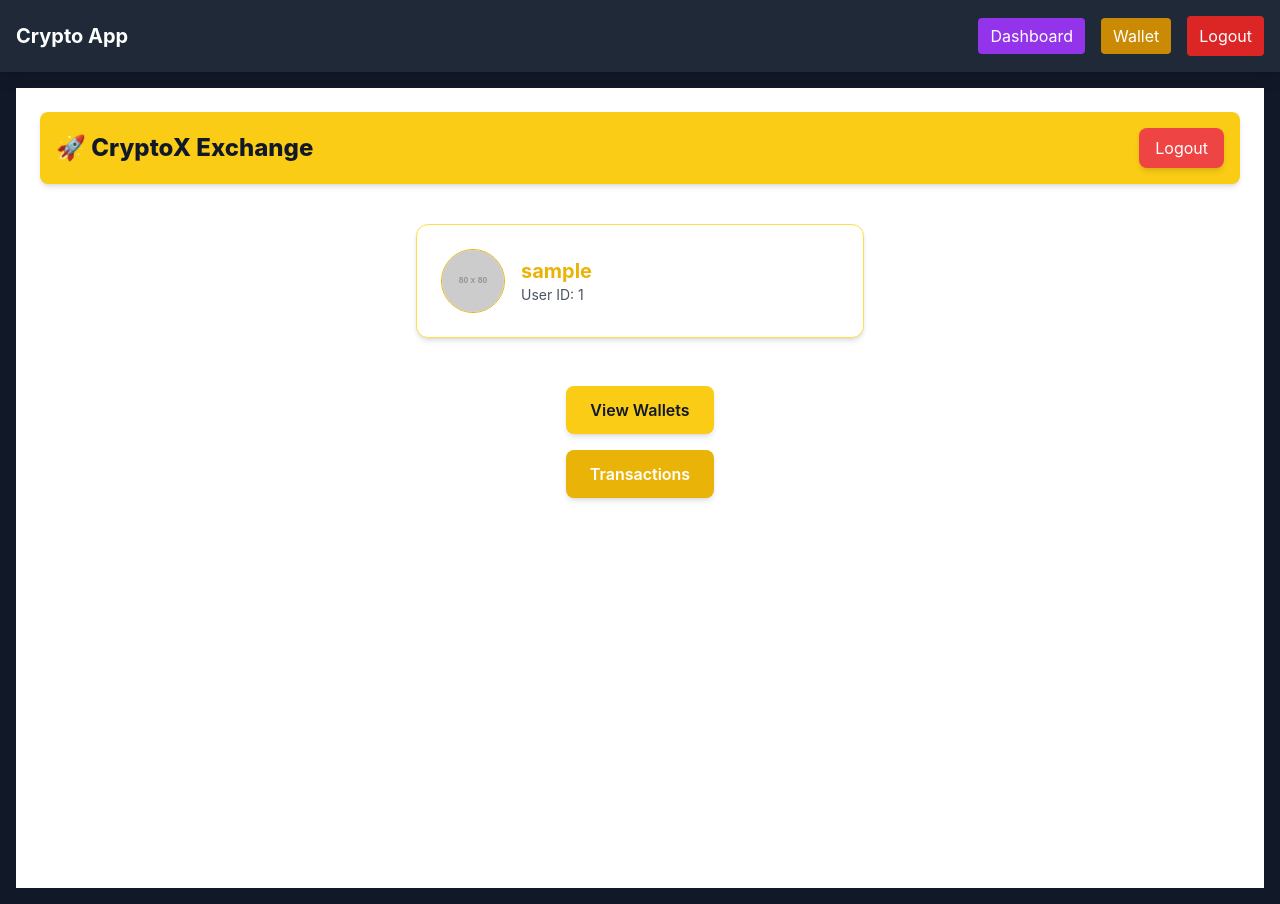
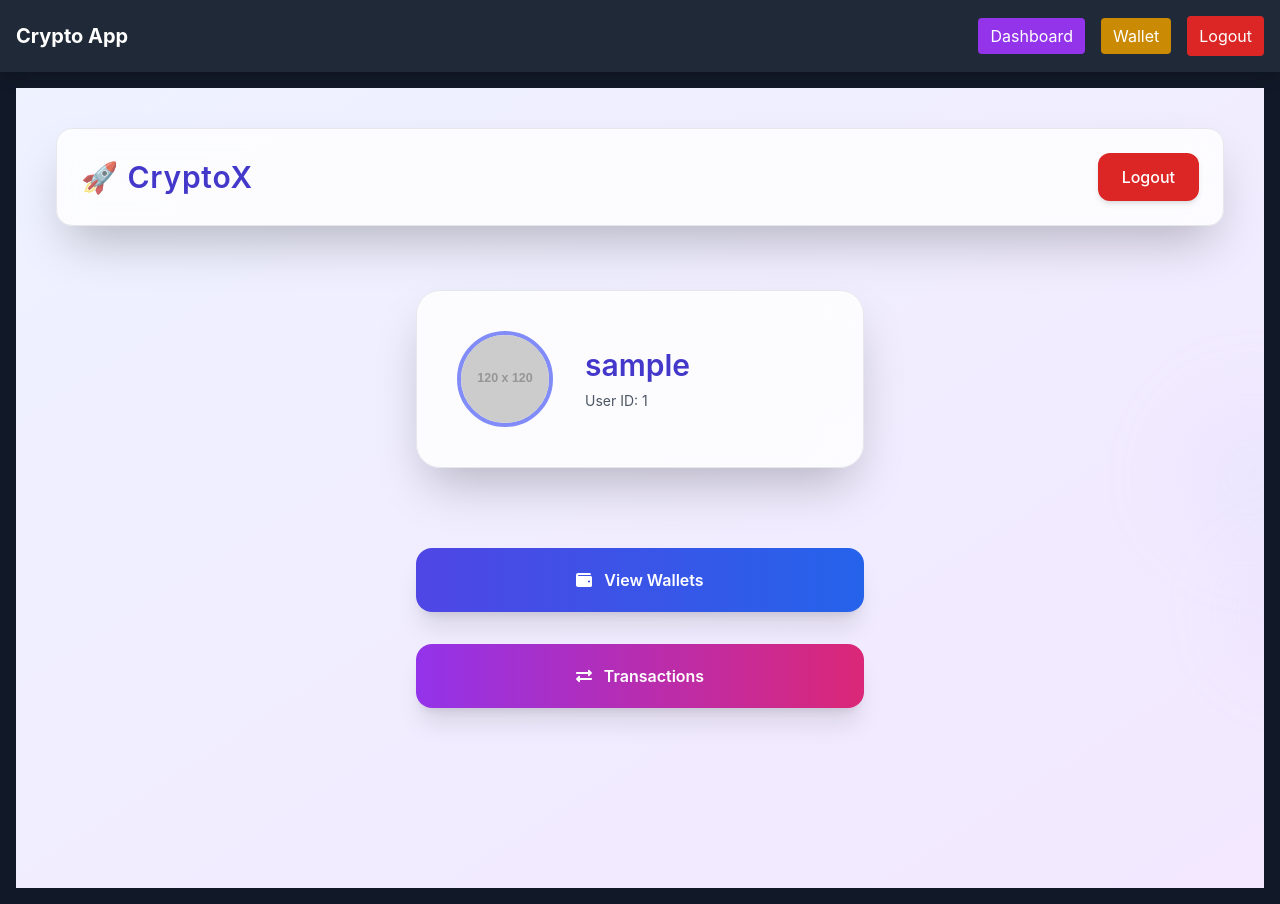
Before and after one commit to sooryanathg/Crypto, a React (Create React App) app in the folder crypto-frontend/: page /dashboard in a window 1280 px wide. Built offline with nearby package versions, Linux system fonts and the light colour scheme; sample sign-in values are in the browser's storage.

Commit message:
css improved

```diff
--- a/crypto-frontend/package.json
+++ b/crypto-frontend/package.json
@@ -13,6 +13,7 @@
     "framer-motion": "^12.4.7",
     "react": "^19.0.0",
     "react-dom": "^19.0.0",
+    "react-icons": "^5.5.0",
     "react-router-dom": "^7.2.0",
     "react-scripts": "5.0.1",
     "web-vitals": "^2.1.4"
--- a/crypto-frontend/src/Dashboard.js
+++ b/crypto-frontend/src/Dashboard.js
@@ -1,10 +1,13 @@
-import { useEffect } from "react";
+import { useEffect, useState } from "react";
 import { useNavigate } from "react-router-dom";
+import { motion, AnimatePresence } from "framer-motion";
+import { FaWallet, FaExchangeAlt, FaCog } from "react-icons/fa";
 
 const Dashboard = () => {
   const navigate = useNavigate();
   const userId = localStorage.getItem("user_id");
   const username = localStorage.getItem("username");
+  const [isProfileHovered, setIsProfileHovered] = useState(false);
 
   useEffect(() => {
     if (!userId) {
@@ -18,48 +21,120 @@ const Dashboard = () => {
     window.location.href = "/login";
   };
 
+  const navVariants = {
+    hidden: { opacity: 0, y: -30 },
+    visible: { opacity: 1, y: 0, transition: { duration: 0.7, ease: "easeOut" } },
+  };
+
+  const profileVariants = {
+    hidden: { opacity: 0, scale: 0.9, y: 20 },
+    visible: { opacity: 1, scale: 1, y: 0, transition: { duration: 0.9, ease: [0.6, 0.05, 0.01, 0.9] } }, // Modified ease
+    hover: { scale: 1.05, boxShadow: "0 10px 25px rgba(0, 0, 0, 0.2)", transition: { duration: 0.3 } },
+  };
+
+  const buttonVariants = {
+    hidden: { opacity: 0, y: 30 },
+    visible: { opacity: 1, y: 0, transition: { duration: 0.8, delay: 0.3, ease: "easeInOut" } }, // Modified ease
+    hover: { scale: 1.03, boxShadow: "0 8px 20px rgba(0, 0, 0, 0.15)", transition: { duration: 0.3 } },
+    tap: { scale: 0.98 },
+  };
+
   return (
-    <div className="min-h-screen bg-white text-gray-900 flex flex-col items-center p-6">
-      {/* 🔹 Navigation Bar */}
-      <nav className="bg-yellow-400 w-full p-4 flex justify-between items-center rounded-lg shadow-md">
-        <h1 className="text-2xl font-extrabold text-gray-900">🚀 CryptoX Exchange</h1>
-        <button
+    <motion.div
+      initial={{ opacity: 0 }}
+      animate={{ opacity: 1 }}
+      exit={{ opacity: 0 }}
+      className="min-h-screen bg-gradient-to-br from-indigo-50 to-purple-100 text-gray-800 flex flex-col items-center p-10 relative overflow-hidden"
+    >
+      <motion.div
+        initial={{ x: -200, y: 100, rotate: 45, opacity: 0 }}
+        animate={{ x: "100vw", y: "50vh", rotate: 360, opacity: 0.2, transition: { duration: 10, repeat: Infinity, ease: "linear" } }}
+        className="absolute w-40 h-40 bg-gradient-to-r from-blue-300 to-purple-300 rounded-full blur-2xl"
+      />
+      <motion.div
+        initial={{ x: "100vw", y: "80vh", rotate: -45, opacity: 0 }}
+        animate={{ x: -100, y: "20vh", rotate: -360, opacity: 0.2, transition: { duration: 12, repeat: Infinity, ease: "linear" } }}
+        className="absolute w-32 h-32 bg-gradient-to-r from-pink-300 to-indigo-300 rounded-full blur-2xl"
+      />
+
+      <motion.nav
+        variants={navVariants}
+        initial="hidden"
+        animate="visible"
+        className="bg-white bg-opacity-80 backdrop-filter backdrop-blur-lg w-full p-6 flex justify-between items-center rounded-2xl shadow-2xl border border-gray-200"
+      >
+        <h1 className="text-3xl font-semibold text-indigo-700 tracking-wide">
+          <span className="text-indigo-500 animate-pulse">🚀</span> CryptoX
+        </h1>
+        <motion.button
+          whileHover={{ scale: 1.05 }}
+          whileTap={{ scale: 0.95 }}
           onClick={handleLogout}
-          className="bg-red-500 hover:bg-red-600 px-4 py-2 rounded-lg shadow-md text-white transition-all"
+          className="bg-red-600 hover:bg-red-700 px-6 py-3 rounded-xl shadow-md text-white font-medium transition-colors duration-300"
         >
           Logout
-        </button>
-      </nav>
+        </motion.button>
+      </motion.nav>
 
-      {/* 🔹 Profile Card */}
-      <div className="mt-10 bg-white p-6 rounded-xl shadow-md border border-yellow-300 max-w-md w-full flex items-center space-x-4">
-        <img
-          src="https://via.placeholder.com/80"
-          alt="Profile"
-          className="w-16 h-16 rounded-full border border-yellow-500"
-        />
+      <motion.div
+        variants={profileVariants}
+        initial="hidden"
+        animate="visible"
+        whileHover="hover"
+        onMouseEnter={() => setIsProfileHovered(true)}
+        onMouseLeave={() => setIsProfileHovered(false)}
+        className="mt-16 bg-white bg-opacity-80 backdrop-filter backdrop-blur-lg p-10 rounded-3xl shadow-2xl border border-gray-200 max-w-md w-full flex items-center space-x-8 relative"
+      >
+        <div className="relative">
+          <img
+            src="https://via.placeholder.com/120"
+            alt="Profile"
+            className="w-24 h-24 rounded-full border-4 border-indigo-400 object-cover"
+          />
+          <AnimatePresence>
+            {isProfileHovered && (
+              <motion.div
+                initial={{ opacity: 0, scale: 0.8 }}
+                animate={{ opacity: 1, scale: 1 }}
+                exit={{ opacity: 0, scale: 0.8 }}
+                className="absolute inset-0 rounded-full bg-indigo-500 bg-opacity-20 backdrop-filter backdrop-blur-lg flex items-center justify-center"
+              >
+                <FaCog className="text-indigo-700 text-3xl animate-spin" />
+              </motion.div>
+            )}
+          </AnimatePresence>
+        </div>
         <div>
-          <h3 className="text-xl font-bold text-yellow-500">{username || "User"}</h3>
+          <h3 className="text-3xl font-semibold text-indigo-700 mb-2">{username || "User"}</h3>
           <p className="text-gray-600 text-sm">User ID: {userId || "N/A"}</p>
         </div>
+      </motion.div>
+
+      <div className="mt-20 flex flex-col space-y-8 w-full max-w-md">
+        <motion.button
+          variants={buttonVariants}
+          initial="hidden"
+          animate="visible"
+          whileHover="hover"
+          whileTap="tap"
+          onClick={() => navigate("/wallet")}
+          className="bg-gradient-to-r from-indigo-600 to-blue-600 text-white font-semibold py-5 px-10 rounded-2xl shadow-xl flex items-center justify-center space-x-3"
+        >
+          <FaWallet /> <span>View Wallets</span>
+        </motion.button>
+        <motion.button
+          variants={buttonVariants}
+          initial="hidden"
+          animate="visible"
+          whileHover="hover"
+          whileTap="tap"
+          onClick={() => navigate("/transactions")}
+          className="bg-gradient-to-r from-purple-600 to-pink-600 text-white font-semibold py-5 px-10 rounded-2xl shadow-xl flex items-center justify-center space-x-3"
+        >
+          <FaExchangeAlt /> <span>Transactions</span>
+        </motion.button>
       </div>
-
-      {/* 🔹 Quick Access Buttons */}
-      <div className="mt-12 flex flex-col space-y-4">
-        <button
-          onClick={() => navigate("/wallet")}
-          className="bg-yellow-400 hover:bg-yellow-500 text-gray-900 font-semibold py-3 px-6 rounded-lg shadow-md transition-all transform hover:scale-105"
-        >
-          View Wallets
-        </button>
-        <button
-          onClick={() => navigate("/transactions")}
-          className="bg-yellow-500 hover:bg-yellow-600 text-white font-semibold py-3 px-6 rounded-lg shadow-md transition-all transform hover:scale-105"
-        >
-          Transactions
-        </button>
-      </div>
-    </div>
+    </motion.div>
   );
 };
 
--- a/crypto-frontend/src/Transactions.js
+++ b/crypto-frontend/src/Transactions.js
@@ -1,22 +1,27 @@
 import { useState, useEffect } from "react";
 import { useNavigate } from "react-router-dom";
 import axios from "axios";
+import { motion, AnimatePresence } from "framer-motion";
+import { FaArrowLeft, FaCheckCircle, FaTimesCircle, FaSyncAlt } from "react-icons/fa";
 
 const Transactions = () => {
   const navigate = useNavigate();
   const userId = localStorage.getItem("user_id");
   const [transactions, setTransactions] = useState([]);
   const [message, setMessage] = useState("Loading transactions...");
+  const [loading, setLoading] = useState(true);
 
   useEffect(() => {
     if (!userId) {
       setMessage("❌ No user found. Please log in.");
+      setLoading(false);
       return;
     }
     fetchTransactions();
-  }, []);
+  }, [userId]);
 
   const fetchTransactions = async () => {
+    setLoading(true);
     try {
       const response = await axios.post(
         "http://localhost/Crypto/get_transactions.php",
@@ -32,47 +37,83 @@ const Transactions = () => {
     } catch (error) {
       console.error("Error fetching transactions:", error);
       setMessage("❌ Error fetching transactions.");
+    } finally {
+      setLoading(false);
     }
   };
 
+  const transactionVariants = {
+    hidden: { opacity: 0, y: 50, scale: 0.95 },
+    visible: { opacity: 1, y: 0, scale: 1, transition: { duration: 0.6, ease: [0.6, 0.05, -0.01, 0.9] } },
+    hover: { scale: 1.03, boxShadow: "0 10px 25px rgba(0, 0, 0, 0.2)", transition: { duration: 0.3 } },
+  };
+
+  const loadingVariants = {
+    hidden: { opacity: 0 },
+    visible: { opacity: 1, transition: { duration: 0.5 } },
+  };
+
   return (
-    <div className="min-h-screen bg-gradient-to-br from-gray-900 to-black text-white p-8 flex flex-col items-center">
+    <motion.div
+      initial={{ opacity: 0 }}
+      animate={{ opacity: 1 }}
+      exit={{ opacity: 0 }}
+      className="min-h-screen bg-gradient-to-br from-gray-900 to-black text-white p-8 flex flex-col items-center"
+    >
+      <motion.button
+        whileHover={{ scale: 1.05 }}
+        whileTap={{ scale: 0.95 }}
+        onClick={() => navigate("/dashboard")}
+        className="bg-gradient-to-r from-orange-500 to-red-500 hover:opacity-90 transition-transform px-6 py-2 rounded-xl shadow-xl mb-6 text-lg font-semibold tracking-wide flex items-center space-x-2"
+      >
+        <FaArrowLeft /> <span>Back to Dashboard</span>
+      </motion.button>
 
-      {/* Back Button */}
-      <button
-        onClick={() => navigate("/dashboard")}
-        className="bg-gradient-to-r from-orange-500 to-red-500 hover:opacity-90 hover:scale-105 transition-transform px-6 py-2 rounded-xl shadow-xl mb-6 text-lg font-semibold tracking-wide"
-      >
-        ⬅ Back to Dashboard
-      </button>
-
-      {/* Page Title */}
-      <h2 className="text-5xl font-extrabold text-center bg-clip-text text-transparent bg-gradient-to-r from-yellow-400 via-red-400 to-pink-400 drop-shadow-md tracking-wide animate-pulseSlow">
+      <h2 className="text-5xl font-extrabold text-center bg-clip-text text-transparent bg-gradient-to-r from-yellow-400 via-red-400 to-pink-400 drop-shadow-md tracking-wide animate-pulseSlow mb-8">
         Transaction History
       </h2>
 
+      <AnimatePresence>
+        {loading && (
+          <motion.div
+            variants={loadingVariants}
+            initial="hidden"
+            animate="visible"
+            exit="hidden"
+            className="flex items-center space-x-3 text-gray-400 mb-4"
+          >
+            <FaSyncAlt className="animate-spin text-2xl" />
+            <span>Loading transactions...</span>
+          </motion.div>
+        )}
+      </AnimatePresence>
+
       {message && <p className="text-center mt-4 text-gray-400">{message}</p>}
 
-      {/* Transaction List */}
       {transactions.length > 0 && (
-        <div className="mt-8 w-full max-w-5xl grid grid-cols-1 md:grid-cols-2 gap-8">
+        <motion.div
+          initial={{ opacity: 0 }}
+          animate={{ opacity: 1 }}
+          transition={{ delayChildren: 0.2, staggerChildren: 0.1 }}
+          className="mt-8 w-full max-w-5xl grid grid-cols-1 md:grid-cols-2 gap-8"
+        >
           {transactions.map((tx) => (
-            <div
+            <motion.div
               key={tx.transaction_id}
-              className="relative bg-gray-800 p-8 rounded-2xl shadow-2xl border border-gray-700 hover:scale-105 transition-transform duration-300 ease-in-out overflow-hidden group"
+              variants={transactionVariants}
+              whileHover="hover"
+              className="relative bg-gray-800 p-8 rounded-2xl shadow-2xl border border-gray-700 overflow-hidden group"
             >
-              {/* Glowing Edge Overlay */}
               <div
                 className={`absolute inset-0 rounded-2xl blur-3xl opacity-50 group-hover:opacity-80 transition-opacity duration-300 ${
                   tx.transaction_type === "Send"
                     ? "bg-red-500"
                     : tx.transaction_type === "Receive"
-                      ? "bg-green-500"
-                      : "bg-yellow-500"
+                    ? "bg-green-500"
+                    : "bg-yellow-500"
                 }`}
               ></div>
 
-              {/* Enhanced Transaction Type Badge */}
               <div
                 className={`absolute top-4 right-4 px-4 py-2 flex items-center gap-2 rounded-full text-sm font-bold backdrop-blur-lg bg-opacity-60 shadow-lg animate-bounceSmooth hover:scale-110 transition-transform duration-200 ease-in-out
                   ${
@@ -83,16 +124,19 @@ const Transactions = () => {
                       : "bg-yellow-600 text-black shadow-yellow-500/60"
                   }`}
               >
-                {/* Icons for Transaction Type */}
                 {tx.transaction_type === "Send" && <span>📤</span>}
-                {tx.transaction_type === "Receive" && <span>📥</span>}
+                {tx.transaction_type === "Receive" && <span>📥-</span>}
                 {tx.transaction_type}
               </div>
 
-              {/* Transaction Details */}
               <p className="text-2xl font-bold text-gray-100">{tx.currency_type} Transaction</p>
-              <p className={`font-semibold mt-2 ${tx.status === "Completed" ? "text-green-400" : "text-red-400"}`}>
-                Status: {tx.status}
+              <p
+                className={`font-semibold mt-2 flex items-center gap-2 ${
+                  tx.status === "Completed" ? "text-green-400" : "text-red-400"
+                }`}
+              >
+                {tx.status === "Completed" ? <FaCheckCircle /> : <FaTimesCircle />}
+                <span>Status: {tx.status}</span>
               </p>
               <p className="text-3xl font-extrabold text-yellow-300 mt-2">
                 💰 {tx.amount} {tx.currency_type}
@@ -100,11 +144,11 @@ const Transactions = () => {
               <p className="text-gray-400 text-sm mt-2">
                 <strong>Time:</strong> {tx.timestamp}
               </p>
-            </div>
+            </motion.div>
           ))}
-        </div>
+        </motion.div>
       )}
-    </div>
+    </motion.div>
   );
 };
 
```
Also changed, not shown: 1 other file (tests, documents, lock files or other folders).
